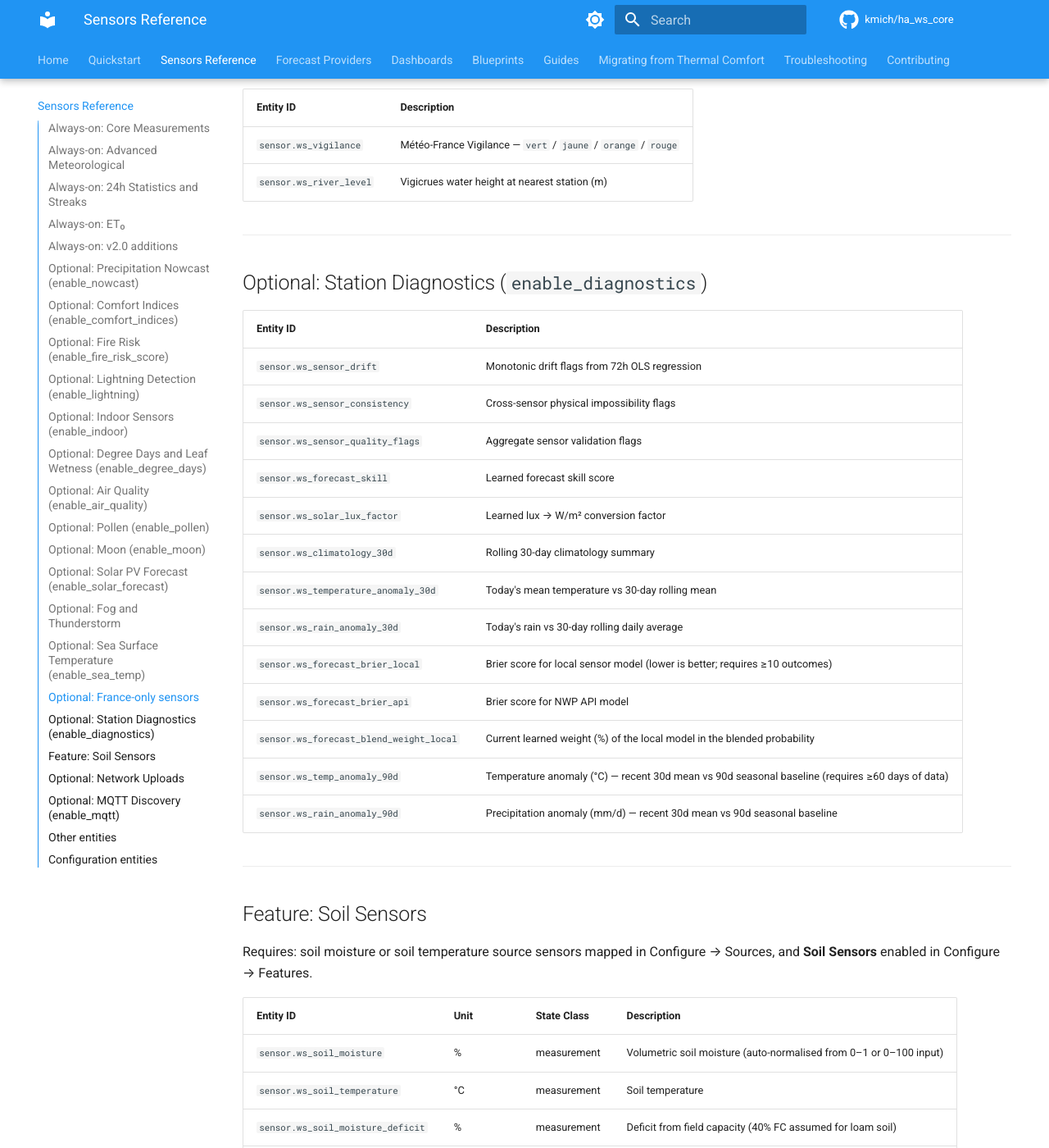
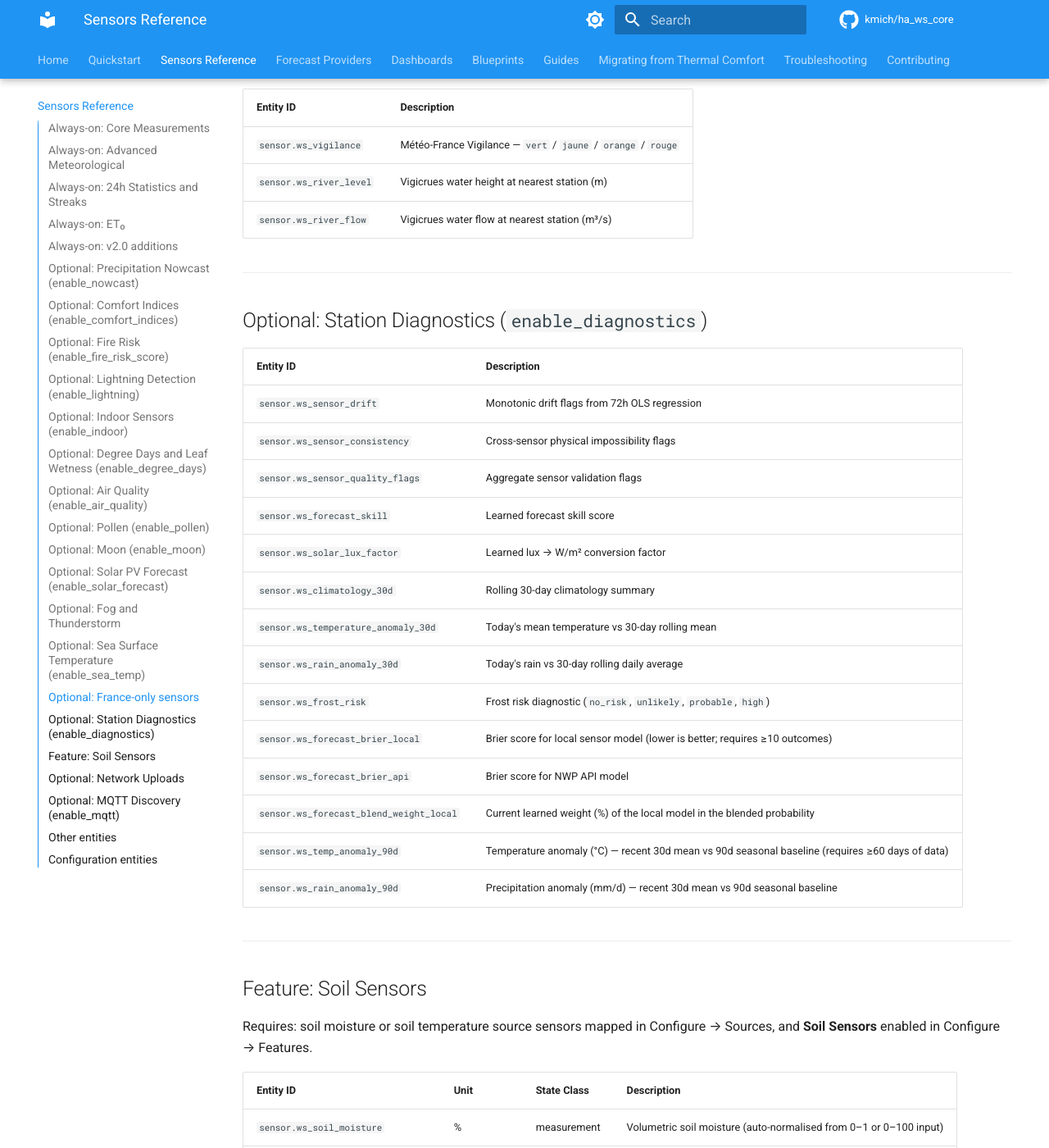
Before and after one commit to kmich/ha_ws_core, an MkDocs documentation site: the page built from docs/sensors.md, in a window 1280 px wide and 1400 px high, scrolled down 9074 px. Shown: the whole window at 82% size. Built offline with MkDocs 1.6.1 and Material for MkDocs 9.7.7, drawn with Linux system fonts in a browser that asks for light colours; comment, search, counter and statistics services are not loaded.

```diff
--- a/docs/sensors.md
+++ b/docs/sensors.md
@@ -264,6 +264,7 @@ Via Open-Meteo Marine API (free, no API key).
 |---|---|
 | `sensor.ws_vigilance` | Météo-France Vigilance — `vert` / `jaune` / `orange` / `rouge` |
 | `sensor.ws_river_level` | Vigicrues water height at nearest station (m) |
+| `sensor.ws_river_flow` | Vigicrues water flow at nearest station (m³/s) |
 
 ---
 
@@ -279,6 +280,7 @@ Via Open-Meteo Marine API (free, no API key).
 | `sensor.ws_climatology_30d` | Rolling 30-day climatology summary |
 | `sensor.ws_temperature_anomaly_30d` | Today's mean temperature vs 30-day rolling mean |
 | `sensor.ws_rain_anomaly_30d` | Today's rain vs 30-day rolling daily average |
+| `sensor.ws_frost_risk` | Frost risk diagnostic (`no_risk`, `unlikely`, `probable`, `high`) |
 | `sensor.ws_forecast_brier_local` | Brier score for local sensor model (lower is better; requires ≥10 outcomes) |
 | `sensor.ws_forecast_brier_api` | Brier score for NWP API model |
 | `sensor.ws_forecast_blend_weight_local` | Current learned weight (%) of the local model in the blended probability |
```
Also changed, not shown: CHANGELOG.md (+12 -0 lines), README.md (+2 -0 lines).
